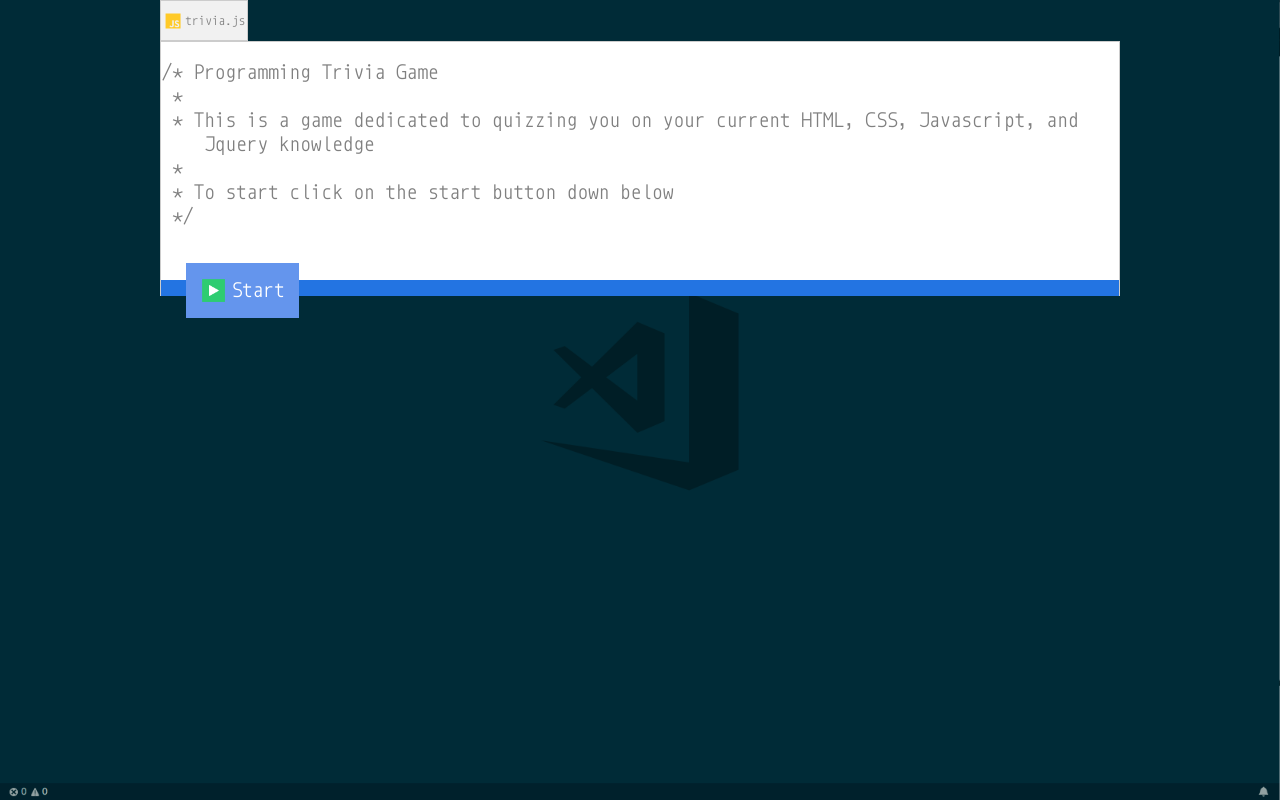
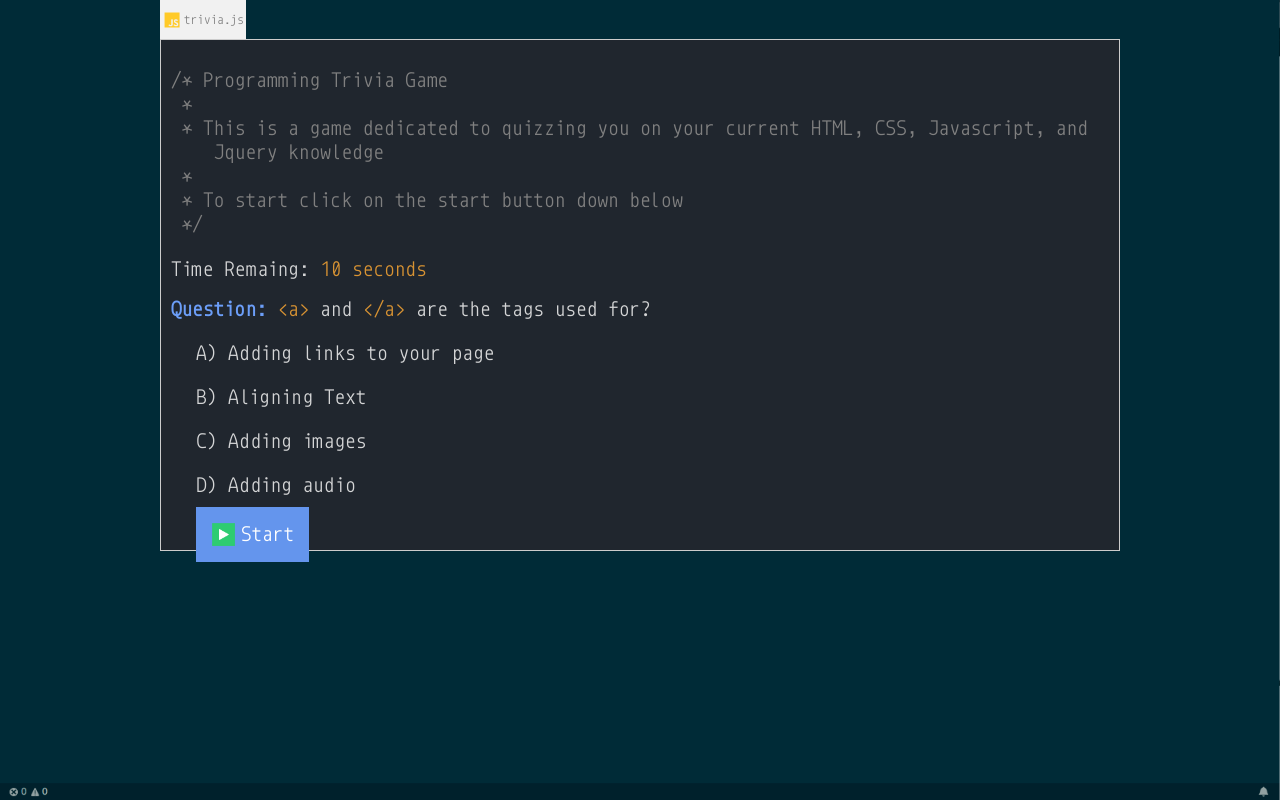
Before and after one commit to ardelato/TriviaGame, a plain HTML site: page index.html in a window 1280 px wide. Drawn offline with nearby package versions, Linux system fonts and the light colour scheme.

Commit message:
Added foundational structure and styling for asking a single question

```diff
--- a/assets/css/style.css
+++ b/assets/css/style.css
@@ -7,21 +7,36 @@ html {
 }
 
 body {
-  font-family: monoidregular, Arial, sans-serif;
+  font-family: monoidretina, Arial, sans-serif;
   margin: 0 auto;
   width: 960px;
 }
 
+p {
+  line-height: 1.5em;
+  padding-top: 4px;
+}
+
+/* Main content body section */
+.gameContent {
+  clear: both;
+  background-color: #20262e;
+  border: 1px solid #cccccc;
+  margin-bottom: 0px;
+  padding: 10px;
+}
+
+/* Top Portion */
 .tab {
   float: left;
   display: flex;
   align-items: center;
   margin: auto;
-  border: 1px solid #cccccc;
   background-color: #f1f1f1;
   font-size: 10px;
   padding-left: 2px;
   padding-right: 2px;
+  color: gray;
 }
 
 #js-icon {
@@ -30,29 +45,96 @@ body {
   margin-right: 2px;
 }
 
-p {
+.comment {
   color: gray;
-  line-height: 1.5em;
-  padding-top: 4px;
+  margin-bottom: 25px;
+}
+/* Feedback Section */
+.feedback {
+  display: none;
+}
+/* Question Section */
+.answers {
+  margin-left: 25px;
 }
 
-.gameContent {
-  clear: both;
-  background-color: white;
-  border: 1px solid #cccccc;
-  border-bottom: none;
-  margin-bottom: 0px;
+.blinking-cursor {
+  visibility: hidden;
+  color: white;
+  -webkit-animation: 1s blink step-end infinite;
+  -moz-animation: 1s blink step-end infinite;
+  -ms-animation: 1s blink step-end infinite;
+  -o-animation: 1s blink step-end infinite;
+  animation: 1s blink step-end infinite;
 }
 
-.comment {
-  margin-bottom: 50px;
+@keyframes "blink" {
+  from,
+  to {
+    color: transparent;
+  }
+  50% {
+    color: white;
+  }
 }
 
+@-moz-keyframes blink {
+  from,
+  to {
+    color: transparent;
+  }
+  50% {
+    color: white;
+  }
+}
+
+@-webkit-keyframes "blink" {
+  from,
+  to {
+    color: transparent;
+  }
+  50% {
+    color: white;
+  }
+}
+
+@-ms-keyframes "blink" {
+  from,
+  to {
+    color: transparent;
+  }
+  50% {
+    color: white;
+  }
+}
+
+@-o-keyframes "blink" {
+  from,
+  to {
+    color: transparent;
+  }
+  50% {
+    color: white;
+  }
+}
+
+.possible-answer {
+  cursor: text;
+}
+.possible-answer:hover {
+  color: rgb(231, 131, 162);
+}
+.possible-answer:hover .blinking-cursor {
+  visibility: visible;
+}
+
+/* Footer Section */
 .footer-tabs {
   display: flex;
   align-items: center;
-  background-color: rgb(35, 116, 226);
+  /* background-color: rgb(35, 116, 226); */
   height: 1em;
+  margin-top: 25px;
 }
 
 .start {
@@ -64,11 +146,11 @@ p {
   background-color: cornflowerblue;
   padding: 15px;
   height: 25px;
-
   cursor: pointer;
 }
 
 .start:hover {
+  left: 21px;
   border: 4px solid lightgreen;
 }
 
@@ -81,3 +163,17 @@ p {
 .start p {
   color: white;
 }
+
+/* Color Syntax Styling */
+.code {
+  color: rgb(212, 213, 214);
+}
+
+.alt-code {
+  color: #d89333;
+}
+
+.alt-code-blue {
+  color: rgb(108, 158, 248);
+  font-weight: bold;
+}
--- a/index.html
+++ b/index.html
@@ -12,9 +12,6 @@
     <script src="assets/javascript/app.js"></script>
   </head>
   <body>
-    <!-- Make the the Theme Programming Trivia questiosn about things we've learned -->
-    <!-- Start Button -->
-    <!-- Time Remaining Section -->
     <!-- Feedback Section (Out of Time, Correct, Wrong Answer) -->
     <!-- Image Tag of correct answer  -->
     <!-- Out of time - "Out of Time!" -->
@@ -37,6 +34,7 @@
       </div>
 
       <div class="gameContent">
+        <!-- Starting Instructions -->
         <div class="comment" id="instructions">
           <p>
             /* Programming Trivia Game<br />
@@ -50,6 +48,49 @@
             &nbsp*/
           </p>
         </div>
+
+        <!-- Timer Section -->
+        <div class="timer code">
+          Time Remaing:
+          <span class="alt-code" id="time-remaining">10 seconds</span>
+        </div>
+
+        <!-- Post Answer Section -->
+        <div class="feedback">
+          <p class="outcome"></p>
+          <img src="" alt="" id="img-answer" />
+        </div>
+
+        <!-- Question Section -->
+        <div class="question-container code">
+          <div class="question">
+            <p>
+              <span class="alt-code-blue" id="question-label">Question: </span>
+              <span class="alt-code">&lt;a&gt;</span> and
+              <span class="alt-code">&lt;/a&gt;</span> are the tags used for?
+            </p>
+          </div>
+          <div class="answers">
+            <p class="possible-answer" id="A1">
+              A) <span class="pa">Adding links to your page</span>
+              <span class="blinking-cursor">|</span>
+            </p>
+            <p class="possible-answer" id="A2">
+              B) <span class="pa">Aligning Text</span>
+              <span class="blinking-cursor">|</span>
+            </p>
+            <p class="possible-answer" id="A3">
+              C) <span class="pa">Adding images</span>
+              <span class="blinking-cursor">|</span>
+            </p>
+            <p class="possible-answer" id="A4">
+              D) <span class="pa">Adding audio</span>
+              <span class="blinking-cursor">|</span>
+            </p>
+          </>
+        </div>
+
+        <!-- Bottom of "IDE" Section -->
         <div class="footer-tabs">
           <div class="start">
             <img
```
